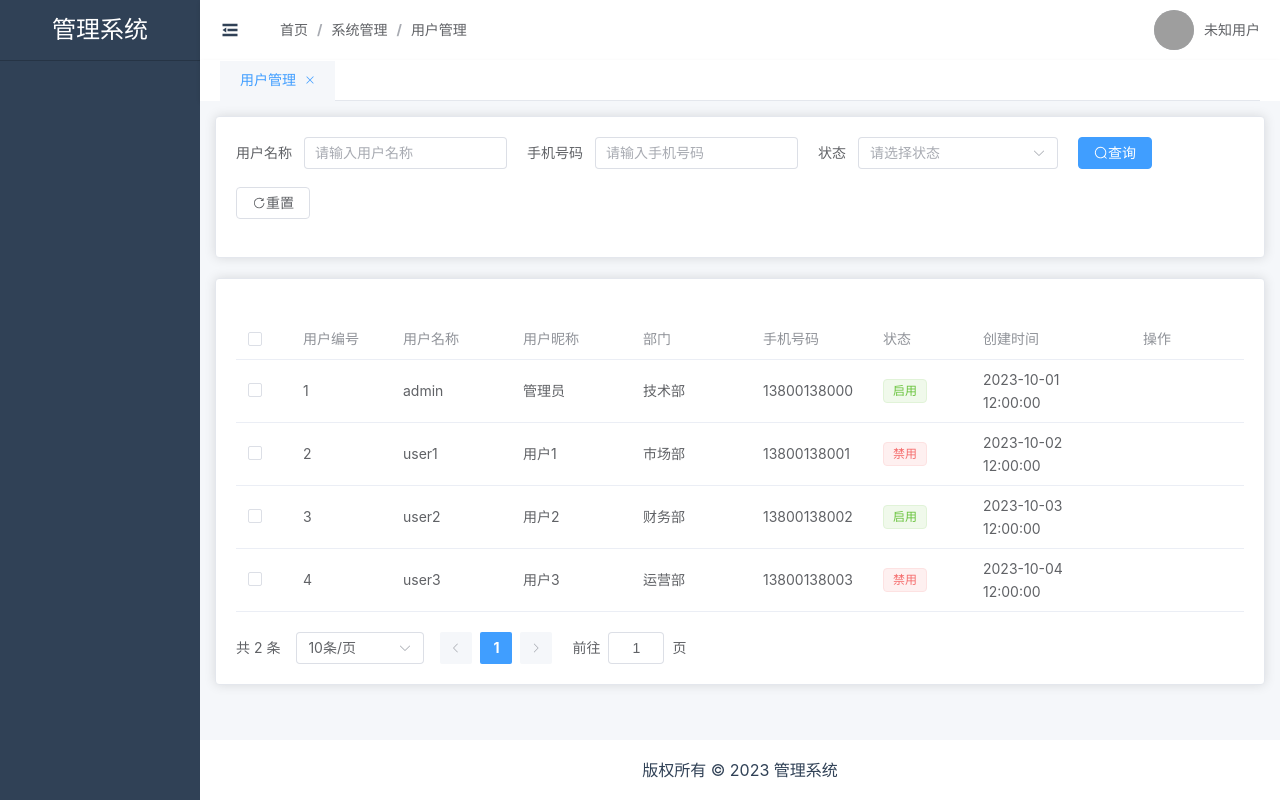
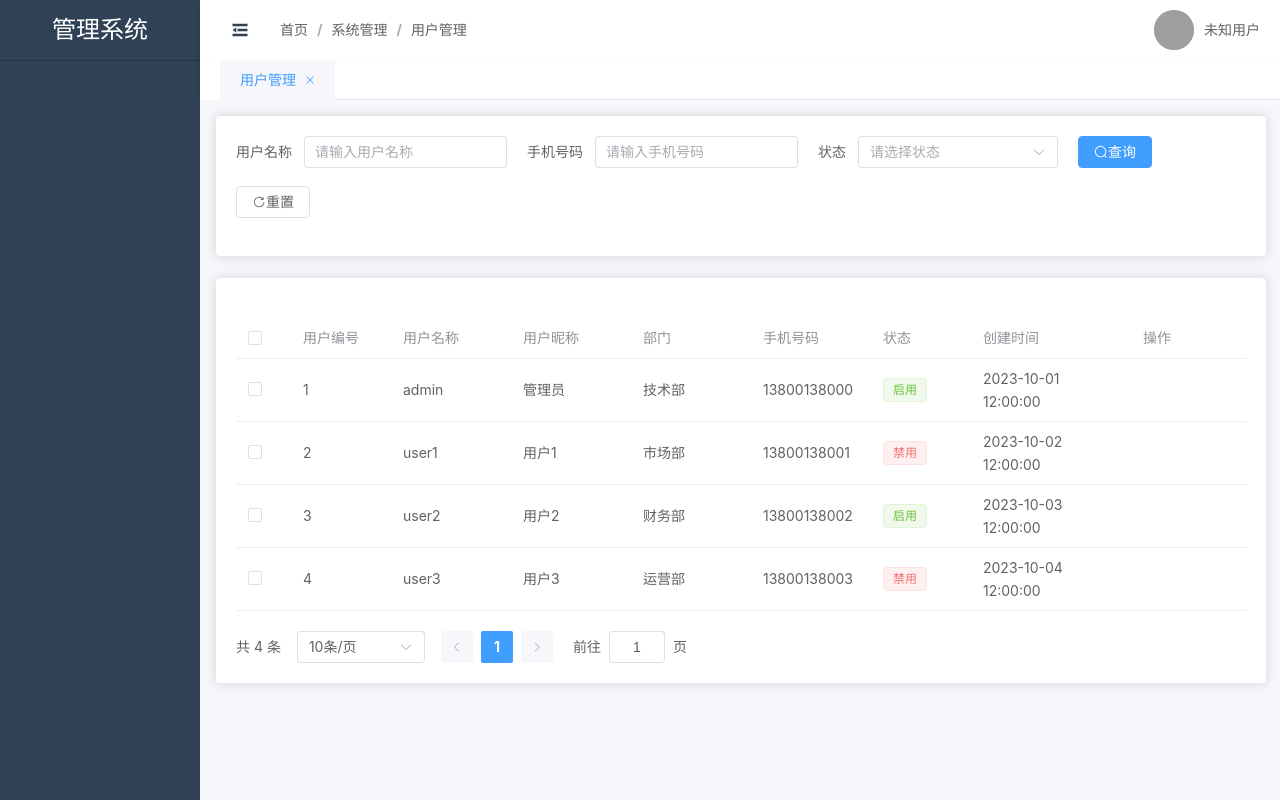
Before and after one commit to supermaodou/maodou-admin-web, a Vue app: page /system/user in a window 1280 px wide. Built offline with nearby package versions, Linux system fonts and the light colour scheme; sample sign-in values are in the browser's storage; grey boxes are pictures that could not be loaded.

Commit message:
调整页面和列表宽度

```diff
--- a/src/views/Home.vue
+++ b/src/views/Home.vue
@@ -35,7 +35,7 @@
         </el-aside>
 
         <!-- 右侧内容区域 -->
-        <el-container style="width: calc(100vw - 200px);">
+        <el-container :style="{ width: isCollapse ? 'calc(100vw - 64px)' : 'calc(100vw - 200px)' }">
             <!-- 顶部导航栏 -->
             <el-header class="header">
                 <!-- 展开/收起按钮 -->
@@ -78,9 +78,9 @@
             </el-main>
 
             <!-- 底部 -->
-            <el-footer style="background-color: #FFFFFF; color: #304156; text-align: center; line-height: 60px;">
+            <!-- <el-footer style="background-color: #FFFFFF; color: #304156; text-align: center; line-height: 60px;">
                 版权所有 © 2023 管理系统
-            </el-footer>
+            </el-footer> -->
         </el-container>
     </el-container>
 </template>
@@ -205,9 +205,9 @@ html {
 
 .el-main {
     padding: 20px;
-    height: calc(100vh - 120px);
-    /* 减去头部和底部的高度(各60px) */
+    height: calc(100vh - 120px); /* 调整高度以填充满底部固定区域 */
     overflow-y: auto;
+    box-sizing: border-box; /* 确保padding不会增加元素实际尺寸 */
 }
 
 .icon-component {
@@ -219,12 +219,13 @@ html {
 /* 顶部导航栏样式 */
 .header {
     background-color: #FFFFFF;
-    color: white;
+    color: #303133;
     line-height: 60px;
     display: flex;
     align-items: center;
     box-shadow: 0 2px 4px rgba(0, 0, 0, 0.1);
     padding: 0 20px;
+    height: 60px; /* 明确定义高度 */
 }
 
 /* 展开/收起按钮样式 */
@@ -232,9 +233,8 @@ html {
     display: flex;
     justify-content: center;
     align-items: center;
-    height: 60px;
     cursor: pointer;
-    margin-right: 20px;
+    padding: 0 10px;
 }
 
 .collapse-button:hover {
@@ -261,11 +261,14 @@ html {
     background-color: #ffffff;
     padding: 0 20px;
     box-shadow: 0 2px 4px rgba(0, 0, 0, 0.1);
+    height: 40px; /* 明确定义高度 */
+    width: 100%;
 }
 
 /* 调整标签页高度和样式 */
 .el-tabs {
     margin-top: 0;
+    height: 100%;
 }
 
 .el-tabs--card>.el-tabs__header {
@@ -273,39 +276,39 @@ html {
 }
 
 .el-tabs--card>.el-tabs__header .el-tabs__item {
-    height: 40px;
-    /* 调整标签页高度 */
-    line-height: 40px;
-    /* 调整标签页文字垂直居中 */
-    font-size: 14px;
-    /* 调整标签页文字大小 */
-    padding: 0 20px;
-    /* 调整标签页内边距 */
+    height: 40px; /* 调整标签页高度 */
+    line-height: 40px; /* 调整标签页文字垂直居中 */
+    font-size: 14px; /* 调整标签页文字大小 */
+    padding: 0 20px; /* 调整标签页内边距 */
 }
 
 .el-tabs--card>.el-tabs__header .el-tabs__nav {
-    border: none;
-    /* 移除默认边框 */
+    border: none; /* 移除默认边框 */
 }
 
 .el-tabs--card>.el-tabs__header .el-tabs__item.is-active {
-    background-color: #f5f7fa;
-    /* 激活标签页的背景色 */
-    border-bottom-color: #f5f7fa;
-    /* 激活标签页的底部边框颜色 */
+    background-color: #f5f7fa; /* 激活标签页的背景色 */
+    border-bottom-color: #f5f7fa; /* 激活标签页的底部边框颜色 */
 }
 
 /* 主体内容样式 */
 .main-content {
     padding: 15px;
-    height: calc(100vh - 120px);
-    /* 减去顶部导航栏和标签页区域的高度 */
     overflow: auto;
     background-color: #f5f7fa;
+    height: calc(100vh - 100px); /* 调整高度计算: 100vh - 顶部导航(60px) - 标签页(40px) */
+    width: 100%;
+    box-sizing: border-box;
 }
 
-/* .el-header, .el-footer {
-    height: 60px;
-    padding: 0 20px;
-} */
+/* 确保表格显示充满整个容器 */
+.el-table {
+    width: 100% !important;
+}
+
+/* 确保el-card在main区域中也能充满空间 */
+.main-content .el-card {
+    width: 100%;
+    margin-bottom: 20px;
+}
 </style>
--- a/src/views/system/User.vue
+++ b/src/views/system/User.vue
@@ -25,7 +25,7 @@
     </el-card>
 
     <!-- 功能按钮和用户列表 -->
-    <el-card>
+    <el-card class="table-card">
       <!-- 功能按钮 -->
       <el-row style="margin-bottom: 20px;">
         <el-col :span="24" style="display: flex; justify-content: flex-start;">
@@ -40,7 +40,7 @@
         style="width: 100%"
         @selection-change="handleSelectionChange"
       >
-        <el-table-column type="selection" width="55"></el-table-column>
+        <el-table-column type="selection" width="55" fixed></el-table-column>
         <el-table-column prop="id" label="用户编号" width="100"></el-table-column>
         <el-table-column prop="username" label="用户名称" width="120"></el-table-column>
         <el-table-column prop="nickname" label="用户昵称" width="120"></el-table-column>
@@ -54,7 +54,7 @@
           </template>
         </el-table-column>
         <el-table-column prop="createTime" label="创建时间" width="160"></el-table-column>
-        <el-table-column label="操作" width="150">
+        <el-table-column label="操作" min-width="150">
           <template #default="scope">
             <el-button link type="primary" size="small" @click="openDialog('edit', scope.row)" v-hasPermi="['system:user:edit']"><el-icon><EditPen /></el-icon>修改</el-button>
             <el-button link type="danger" size="small" @click="handleDelete(scope.row)" v-hasPermi="['system:user:delete']"><el-icon><Delete /></el-icon>删除</el-button>
@@ -103,10 +103,12 @@
           <el-input v-model="form.createTime" :disabled="isEdit"></el-input>
         </el-form-item>
       </el-form>
-      <div slot="footer" class="dialog-footer">
-        <el-button @click="dialogVisible = false">取消</el-button>
-        <el-button type="primary" @click="handleSave">保存</el-button>
-      </div>
+      <template #footer>
+        <div class="dialog-footer">
+          <el-button @click="dialogVisible = false">取消</el-button>
+          <el-button type="primary" @click="handleSave">保存</el-button>
+        </div>
+      </template>
     </el-dialog>
   </div>
 </template>
@@ -165,7 +167,7 @@ export default {
       pagination: {
         currentPage: 1,
         pageSize: 10,
-        total: 2,
+        total: 4,
       },
       // 选中的用户
       selectedUsers: [],
@@ -306,4 +308,24 @@ export default {
 .action-buttons .el-button {
   margin-right: 10px;
 }
+
+/* 表格卡片样式，确保占满区域 */
+.table-card {
+  width: 100%;
+  height: 100%;
+  display: flex;
+  flex-direction: column;
+}
+
+/* 表格卡片内容区域，使其填充满父容器 */
+.table-card .el-card__body {
+  flex: 1;
+  padding: 20px;
+  overflow: auto;
+}
+
+/* 确保表格宽度100% */
+.el-table {
+  width: 100% !important;
+}
 </style>
```
